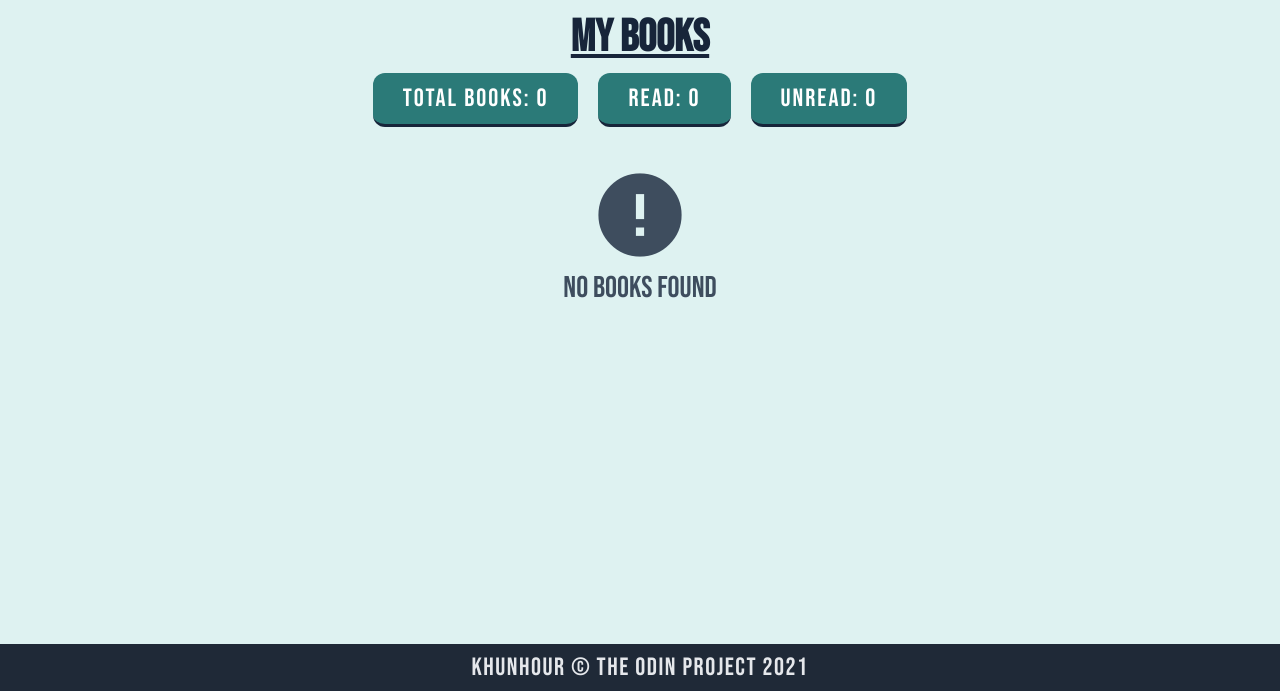
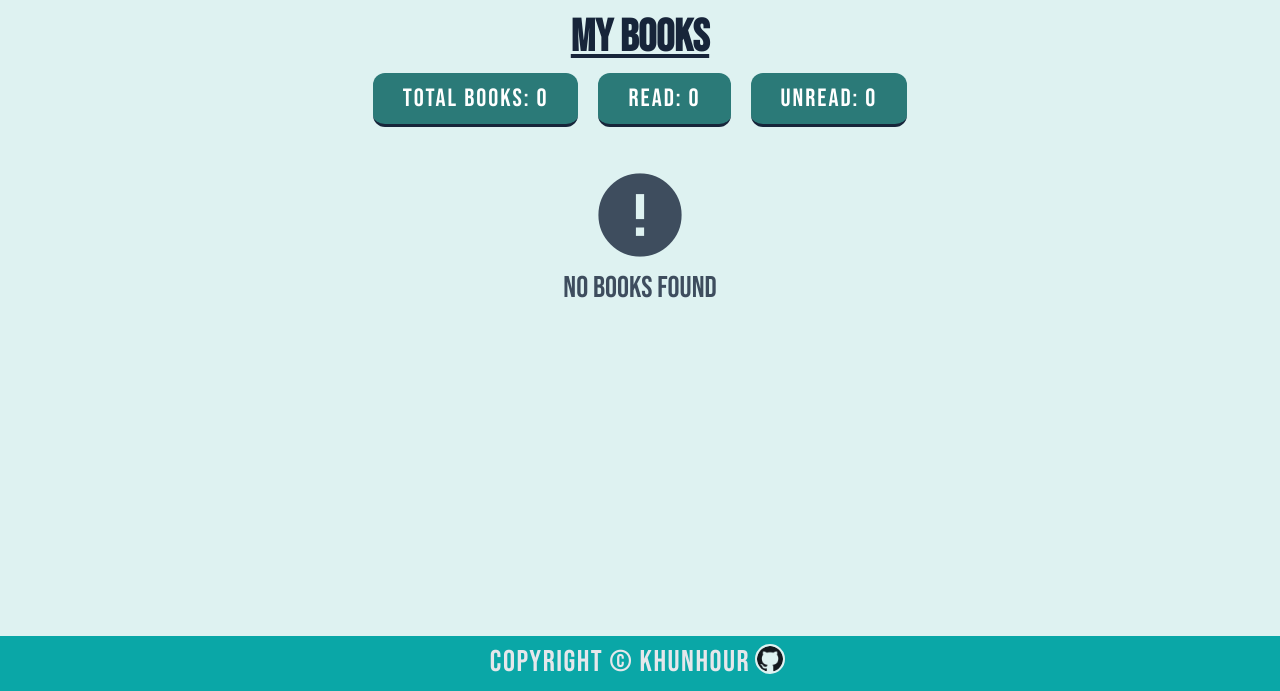
Before and after one commit to khunhour/library, a plain HTML site: page index.html in a window 1280 px wide. Shown: the part 109-800 px from the top of the page. Drawn offline with Linux system fonts and the light colour scheme.

Commit message:
finishing touches

```diff
--- a/book.js
+++ b/book.js
@@ -22,7 +22,6 @@ let readStatus;
 let currentIndex;
 
 updateStat();
-
 //when you click add new book this happen
 const submit = document.getElementById("format");
 submit.addEventListener("submit", submitForm);
@@ -110,7 +109,6 @@ function updateStat(){
 //display all the objects in the array
 function displayCards(){
 
-
     updateStat();
     content.textContent="";
     let index=0;           //for each id and dataset incase want to delete or edit
@@ -173,7 +171,6 @@ function displayCards(){
         //                     <div>`;
     });
     checkBookExist();
-
     //add event listener to all read buttons
     const buttons = document.querySelectorAll('#readButton');
     buttons.forEach((button) =>{
@@ -205,6 +202,7 @@ function changeButton(e){
     }
     const change = document.querySelector(`[data-index = "${currentIndex}"]`);
     change.firstChild.textContent = myLibrary[currentIndex].read;
+    updateStat();
 }
 
 //delete card function
--- a/index.html
+++ b/index.html
@@ -56,8 +56,8 @@
             </div>
         </form>
     </div>
-    <footer class="footer">
-        <div>khunhour &copy The Odin Project 2021</div>
-    </footer>
+    <div class="footer">
+        copyright &copy khunhour <a href="https://github.com/khunhour/library/tree/main"><img src="images/github.png" alt="git hub icon"> </a>
+    </div>
 </body>
 </html>
--- a/style.css
+++ b/style.css
@@ -198,11 +198,25 @@ button.red:active{
     background: rgb(161, 15, 44);
 }
 .footer{
+    display: flex;
     margin-top:auto;
-    background-color: #1F2937;
+    background-color: #0aa7a7;
     color: #E5E7EB;
-    font-size: 25px;
-    text-align: center;
+    font-size: 30px;
+    justify-content: center;
     padding:8px;
     letter-spacing: 1.5px;
 }
+.footer img{
+    margin:0px 5px;
+    background-color: #DEF2F1;
+    border: solid 2px #DEF2F1;
+    border-radius: 50%;
+    width: 30px;
+    height: 30px;
+    box-sizing: border-box;
+}
+.footer img:hover{
+    border-color: #df5b03;
+    transform: scale(1.1);
+}
```
Also changed, not shown: README.md, images/checkmark.png (deleted), images/github.png (added).
